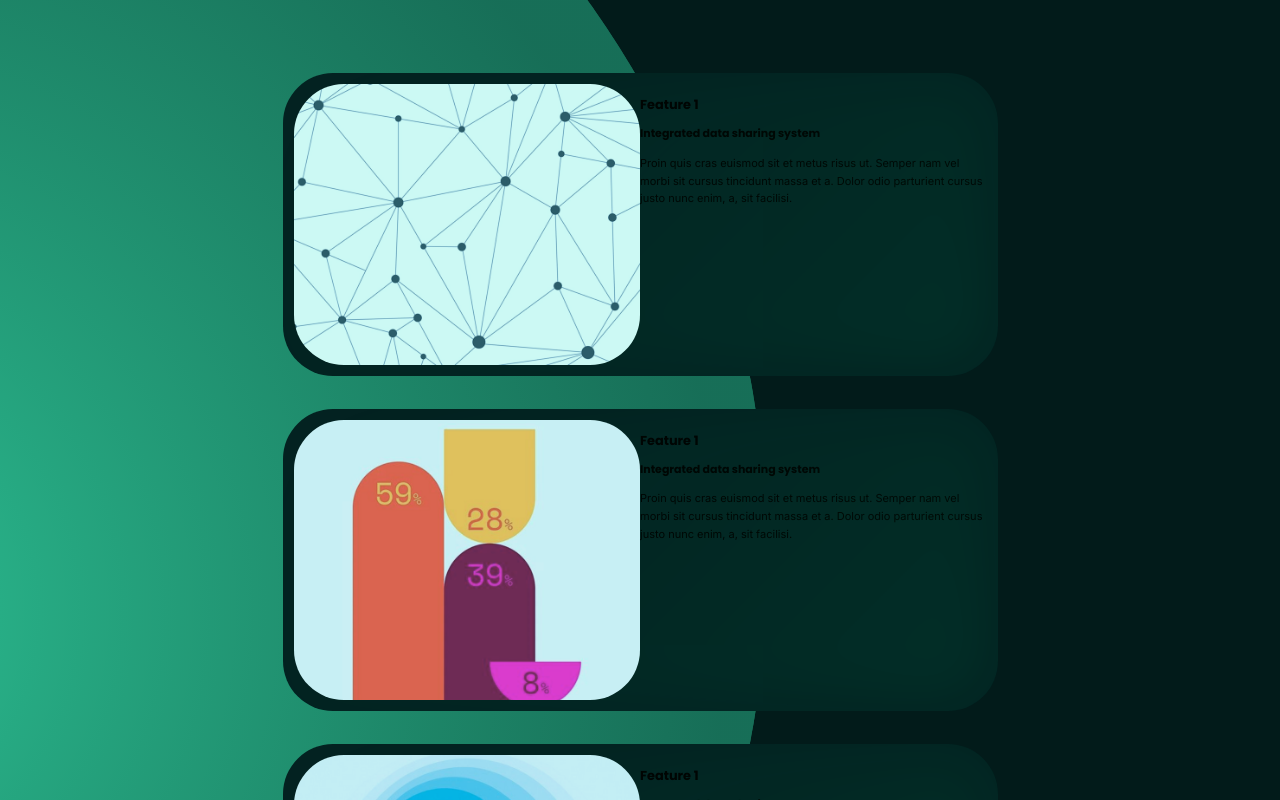
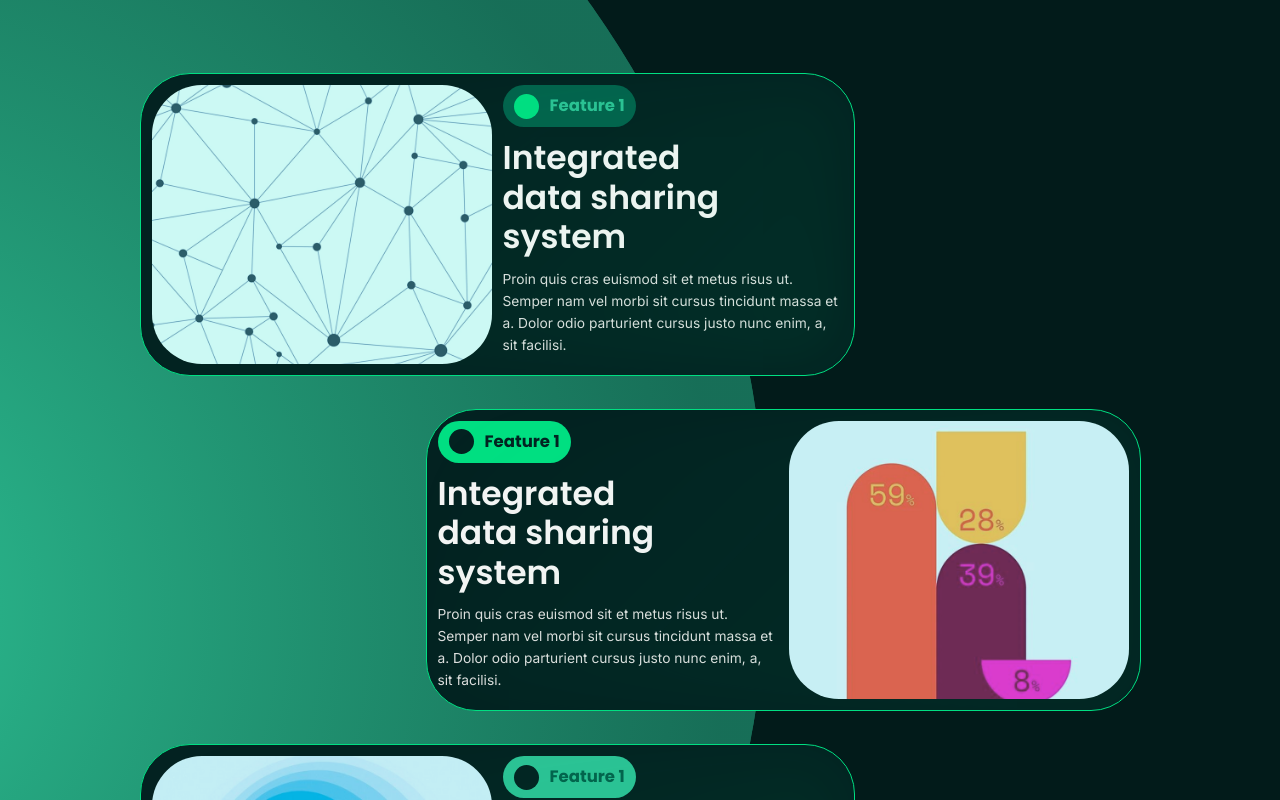
Before and after one commit to TheHeartstriker/FitnessApp, a React (Vite) app in the folder FitnessApp/: page / in a window 1280 px wide. Shown: the part 880-1680 px from the top of the page. Built offline with nearby package versions, Linux system fonts and the light colour scheme; no server answers.

Commit message:
card basic
The cards are made and are generally what they will look like when its done. Still have quite a bit todo.

```diff
--- a/FitnessApp/src/pages/landing/featured/featured.css
+++ b/FitnessApp/src/pages/landing/featured/featured.css
@@ -22,7 +22,6 @@
 }
 
 /* Card */
-
 .featured-card {
   display: flex;
   justify-content: center;
@@ -33,6 +32,8 @@
   background-color: var(--color-4);
   padding: var(--space-2);
   margin: var(--space-3);
+  gap: var(--space-2);
+  border: 1px solid var(--color-1);
   border-radius: 50px;
   z-index: 2;
   position: relative;
@@ -50,6 +51,17 @@
   pointer-events: none;
 }
 
+/* Left card */
+
+.featured-card--left {
+  transform: translateX(-20%);
+}
+
+/* Right card */
+.featured-card--right {
+  flex-direction: row-reverse;
+  transform: translateX(20%);
+}
 /* Image area */
 .featured-card-image {
   flex: 1;
@@ -77,8 +89,78 @@
 }
 
 /* Text area */
-
 .featured-card-text {
   flex: 1;
+  display: flex;
+  flex-direction: column;
   height: 100%;
 }
+
+/* Main text */
+
+.featured-card-text h4 {
+  margin: 0;
+  font-weight: 600;
+  font-size: 3rem;
+  margin: var(--space-2) 0;
+  width: 70%;
+  color: var(--white-1);
+}
+
+.featured-card-text p {
+  margin: 0;
+  font-size: 1.25rem;
+  color: var(--white-2);
+}
+
+/* Featured pills */
+.featured-card-text-pill {
+  min-width: 10rem;
+  flex-shrink: 0;
+  align-self: flex-start;
+  background-color: var(--color-3);
+  display: flex;
+  justify-content: center;
+  align-items: center;
+  border-radius: 50px;
+}
+
+.featured-card-text-pill h3 {
+  margin: var(--space-2);
+  color: var(--color-2);
+  font-family: "Poppins", sans-serif;
+  font-weight: 700;
+  font-size: 1.5rem;
+}
+
+.featured-card-text span {
+  height: 60%;
+  aspect-ratio: 1;
+  margin: var(--space-2);
+  margin-right: 0;
+  border-radius: 15px;
+  background-color: var(--color-1);
+}
+/* Second pill */
+.featured-card-text-pill--second {
+  background-color: var(--color-1);
+}
+.featured-card-text-pill--second h3 {
+  color: var(--color-4);
+}
+
+.featured-card-text-pill--second span {
+  background-color: var(--color-4);
+}
+
+/* Third pill */
+.featured-card-text-pill--third {
+  background-color: var(--color-2);
+}
+.featured-card-text-pill--third h3 {
+  color: var(--color-3);
+}
+
+.featured-card-text-pill--third span {
+  background-color: var(--color-4);
+}
--- a/FitnessApp/src/pages/landing/featured/featured.jsx
+++ b/FitnessApp/src/pages/landing/featured/featured.jsx
@@ -6,12 +6,13 @@ function Featured() {
     <section className="featured-section">
       <Ellipse />
       {/* Card one share */}
-      <div className="featured-card">
+      <div className="featured-card featured-card--left">
         <div className="featured-card-image">
           <img src="/src/assets/landing/connection.png" alt="Sharing Image" />
         </div>
         <div className="featured-card-text">
           <div className="featured-card-text-pill">
+            <span></span>
             <h3>Feature 1</h3>
           </div>
           <h4>Integrated data sharing system</h4>
@@ -23,12 +24,13 @@ function Featured() {
         </div>
       </div>
       {/* Card two data analysis */}
-      <div className="featured-card">
+      <div className="featured-card featured-card--right">
         <div className="featured-card-image">
           <img src="/src/assets/landing/graphs.png" alt="Analytics Image" />
         </div>
         <div className="featured-card-text">
-          <div className="featured-card-text-pill">
+          <div className="featured-card-text-pill featured-card-text-pill--second">
+            <span></span>
             <h3>Feature 1</h3>
           </div>
           <h4>Integrated data sharing system</h4>
@@ -40,12 +42,13 @@ function Featured() {
         </div>
       </div>
       {/* Card three data design? */}
-      <div className="featured-card">
+      <div className="featured-card featured-card--left">
         <div className="featured-card-image">
           <img src="/src/assets/landing/design.png" alt="Design Image" />
         </div>
         <div className="featured-card-text">
-          <div className="featured-card-text-pill">
+          <div className="featured-card-text-pill featured-card-text-pill--third">
+            <span></span>
             <h3>Feature 1</h3>
           </div>
           <h4>Integrated data sharing system</h4>
```
